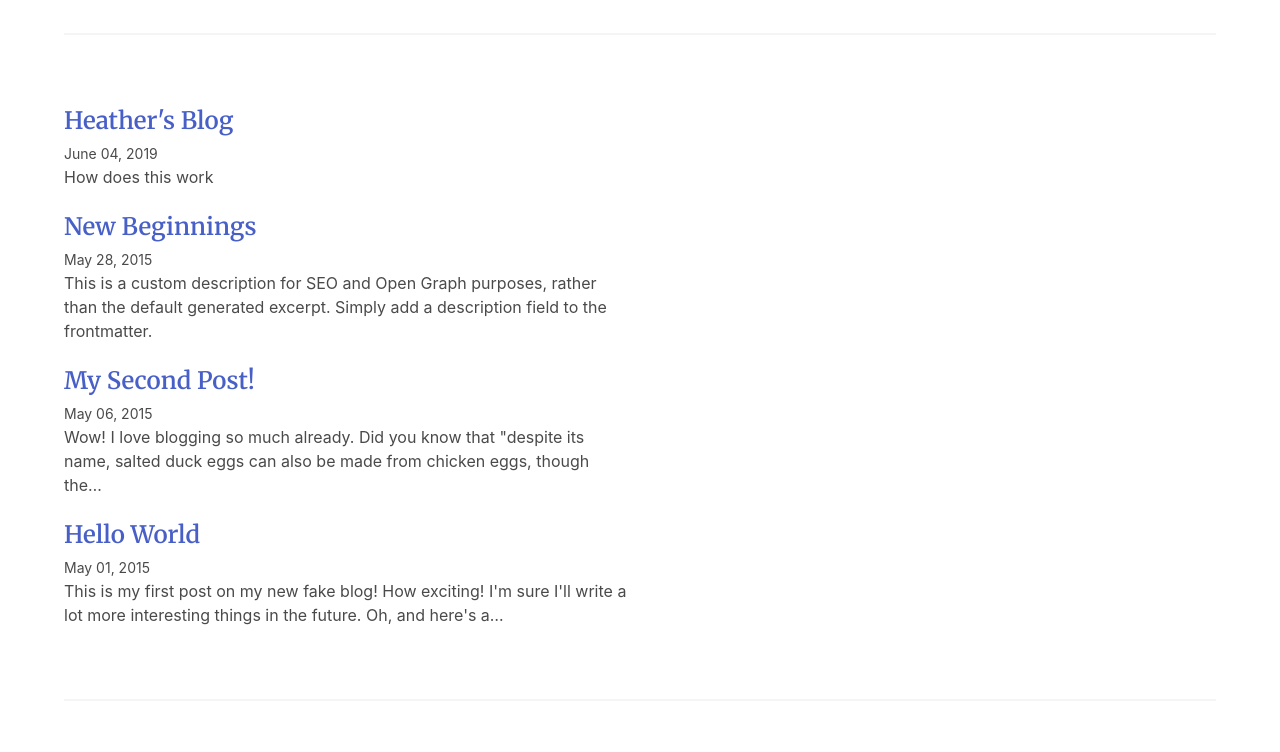
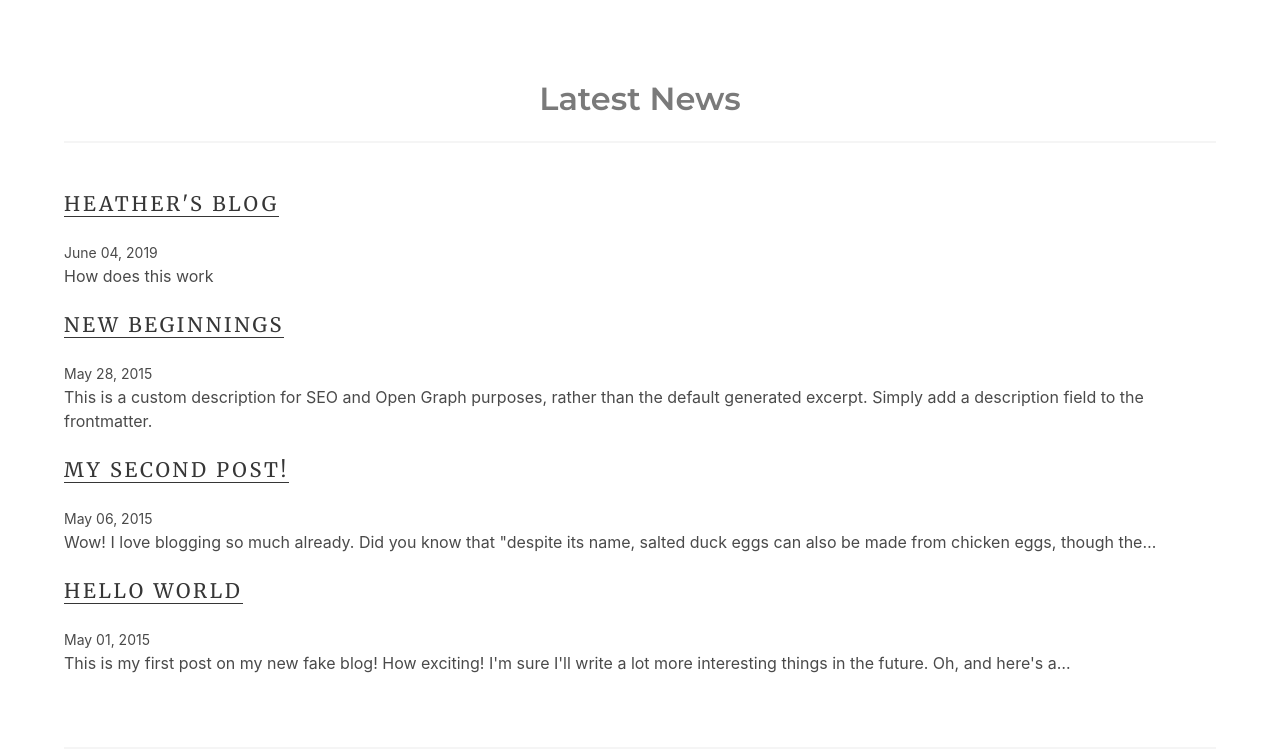
Before and after one commit to MirelesCloud/go-live-well, a Gatsby site: page / in a window 1280 px wide. Shown: the part 2437-3189 px from the top of the page. Built offline with nearby package versions, Linux system fonts and the light colour scheme; Gatsby itself is replaced by a stand-in of ours; some packages are replaced by stand-ins of ours.

Commit message:
styled blog

```diff
--- a/src/pages/index.js
+++ b/src/pages/index.js
@@ -6,7 +6,6 @@ import Layout from "../components/layout"
 import TestimonialBubble from "../components/testimonial-bubble"
 import Services from "../components/services"
 import SEO from "../components/seo"
-import { rhythm } from "../utils/typography"
 
 import styled from "styled-components"
 
@@ -112,27 +111,30 @@ class BlogIndex extends React.Component {
         <section className="container">
           <Services/>
           <br/>
-          <hr/>
+
         </section>
         <br/>
-        <br/>
-        <section className="container">
-          <div className="columns is-multiline">
-            <div className="content">
+        <section className="section">
+          <div className="container">
+          <div className="columns">
+            <div className="column is-12">
+              <div className="content has-text-centered">
+                <h1 className="title has-text-grey">Latest News</h1>
+                <hr/>
+              </div>
+            </div>
+          </div>
           <SEO title="All posts" />
               {posts.map(({ node }) => {
                 const title = node.frontmatter.title || node.fields.slug
                 return (
-                  <div className="column is-6" key={node.fields.slug}>
-                    <h3
-                      style={{
-                        marginBottom: rhythm(1 / 4),
-                      }}
-                    >
-                      <Link style={{ boxShadow: `none` }} to={node.fields.slug}>
+                  <div className="columns">
+                      <div className="column is-12" key={node.fields.slug}>
+                        <h4 className="subtitle">
+                          <Link className="has-text-dark"  to={node.fields.slug}>
                             {title}
                           </Link>
-                    </h3>
+                        </h4>
                         <small>{node.frontmatter.date}</small>
                         <p
                           dangerouslySetInnerHTML={{
@@ -140,16 +142,16 @@ class BlogIndex extends React.Component {
                           }}
                         />
                       </div>
+                  </div>
                 )
               })}
-            </div>
-          </div>
               <br/>
               <hr/>
+          </div>
         </section>
         <br/>
-        <br/>
-        <section className="container">
+        <section className="section">
+
           <div className="columns">
             <div className="column is-5 is-offset-1">
               <div className="content">
```
Lines whose indentation alone changed are shown as unchanged.
